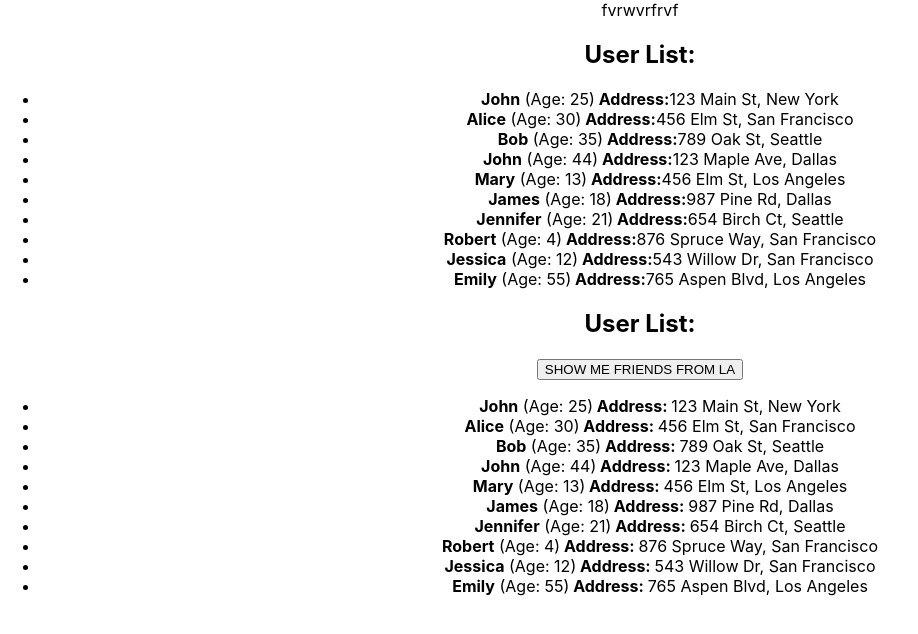
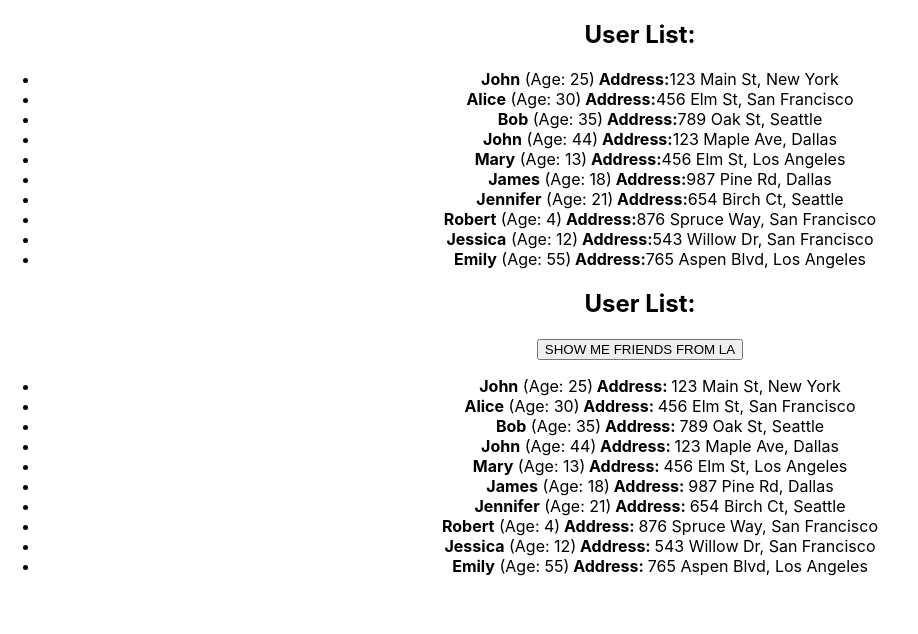
Before and after one commit to EvgenyStishenok99/HW_for_react, a React (Create React App) app: page / in a window 1280 px wide. Shown: the top 634 px of the page, without its empty margins (0-918 px from the left). Built offline with nearby package versions, Linux system fonts and the light colour scheme.

Commit message:
delete test

```diff
--- a/src/App.tsx
+++ b/src/App.tsx
@@ -12,7 +12,7 @@ function App() {
 
   return (
     <div className="App">
-      fvrwvrfrvf
+
       <HW1 />
       <HW2 />
       {/*<HW3 />*/}
```
